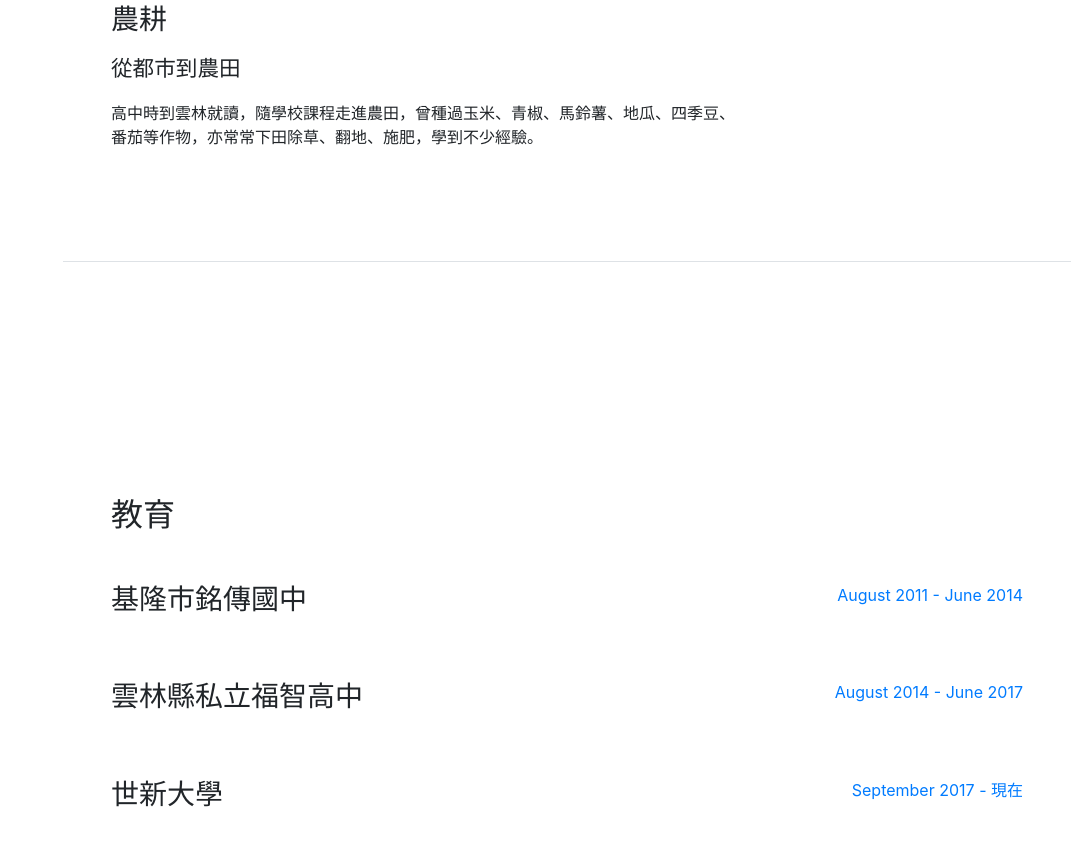
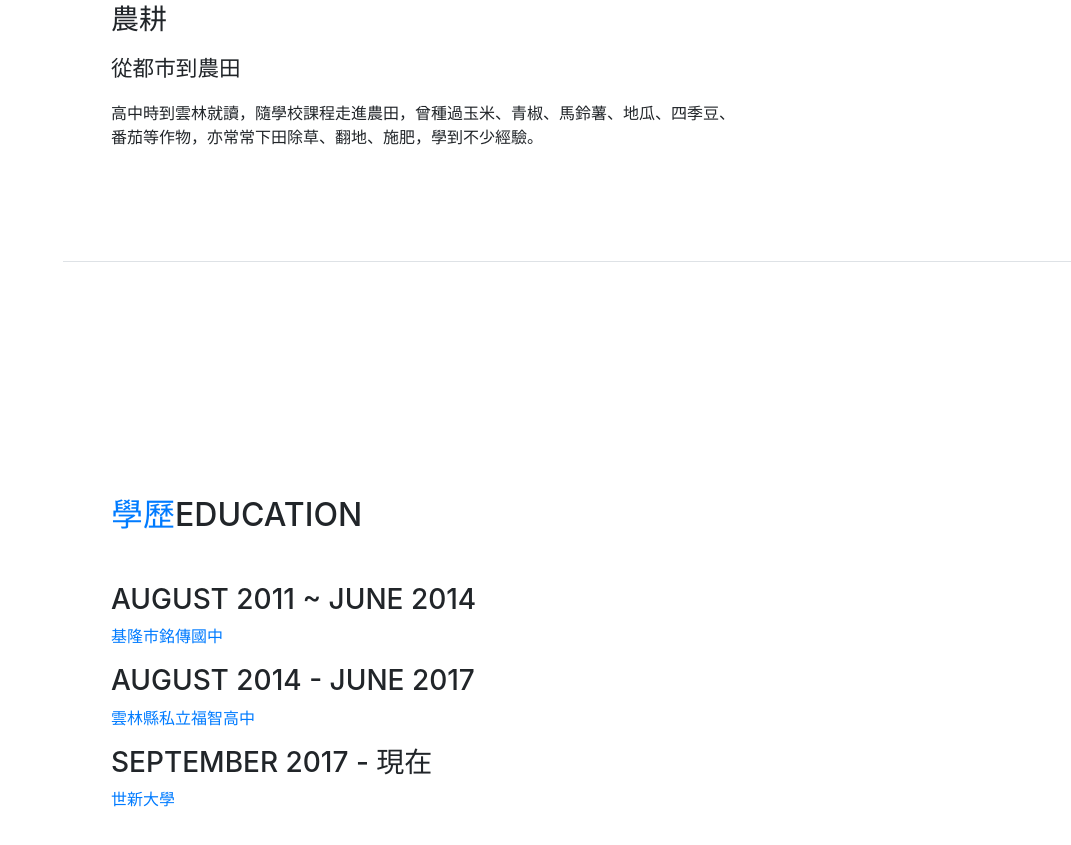
Before and after one commit to chungyentzu/chungyentzu.github.io, a website with bundled scripts: page index.html in a window 1280 px wide. Shown: the part 1375-2220 px from the top of the page, without its empty margins (209-1280 px from the left). Built offline with nearby package versions, Linux system fonts and the light colour scheme; a web font is replaced by a local one.

Commit message:
Add files via upload

```diff
--- a/index.html
+++ b/index.html
@@ -47,7 +47,7 @@
             <a class="nav-link js-scroll-trigger" href="#experience">經歷</a>
           </li>
           <li class="nav-item">
-            <a class="nav-link js-scroll-trigger" href="#education">教育</a>
+            <a class="nav-link js-scroll-trigger" href="#education">學歷</a>
           </li>
           <li class="nav-item">
             <a class="nav-link js-scroll-trigger" href="#skills">專長</a>
@@ -155,42 +155,28 @@
 
       <section class="resume-section p-3 p-lg-5 d-flex flex-column" id="education">
         <div class="my-auto">
-          <h2 class="mb-5">教育</h2>
+          <h2 class="mb-5"><span class="text-primary">學歷</span>Education</h2>
 
-          <div class="resume-item d-flex flex-column flex-md-row mb-5">
-            <div class="resume-content mr-auto">
-              <h3 class="mb-0">基隆市銘傳國中</h3>
-              <div class="subheading mb-3"></div>
-              <div></div>
-              <p></p>
+		  <div class="timeline">
+            <div class="timeline-block timelina-left">
+              <div class="timeline-content">
+			    <h3>August 2011 ~ June 2014</h3>
+                <p><span class="text-primary">基隆市銘傳國中</span></p>
+             </div>
             </div>
-            <div class="resume-date text-md-right">
-              <span class="text-primary">August 2011 - June 2014</span>
+            <div class="timeline-block timelina-right">
+              <div class="timeline-content">
+			    <h3>August 2014 - June 2017</h3>
+			    <p><span class="text-primary">雲林縣私立福智高中</span></p>
+              </div>
             </div>
-          </div>
-
-          <div class="resume-item d-flex flex-column flex-md-row mb-5">
-            <div class="resume-content mr-auto">
-              <h3 class="mb-0">雲林縣私立福智高中</h3>
-              <div class="subheading mb-3"></div>
-              <p></p>
+            <div class="timeline-block timelina-left">
+              <div class="timeline-content">
+			    <h3>September 2017 - 現在</h3>
+                <p><span class="text-primary">世新大學</span></p>
+              </div>
             </div>
-            <div class="resume-date text-md-right">
-              <span class="text-primary">August 2014 - June 2017</span>
-            </div>
-          </div>
-
-		  <div class="resume-item d-flex flex-column flex-md-row">
-            <div class="resume-content mr-auto">
-              <h3 class="mb-0">世新大學</h3>
-              <div class="subheading mb-3"></div>
-              <p></p>
-            </div>
-            <div class="resume-date text-md-right">
-              <span class="text-primary">September 2017 - 現在</span>
-            </div>
-          </div>
-
+		  </div>
         </div>
       </section>
 
```
